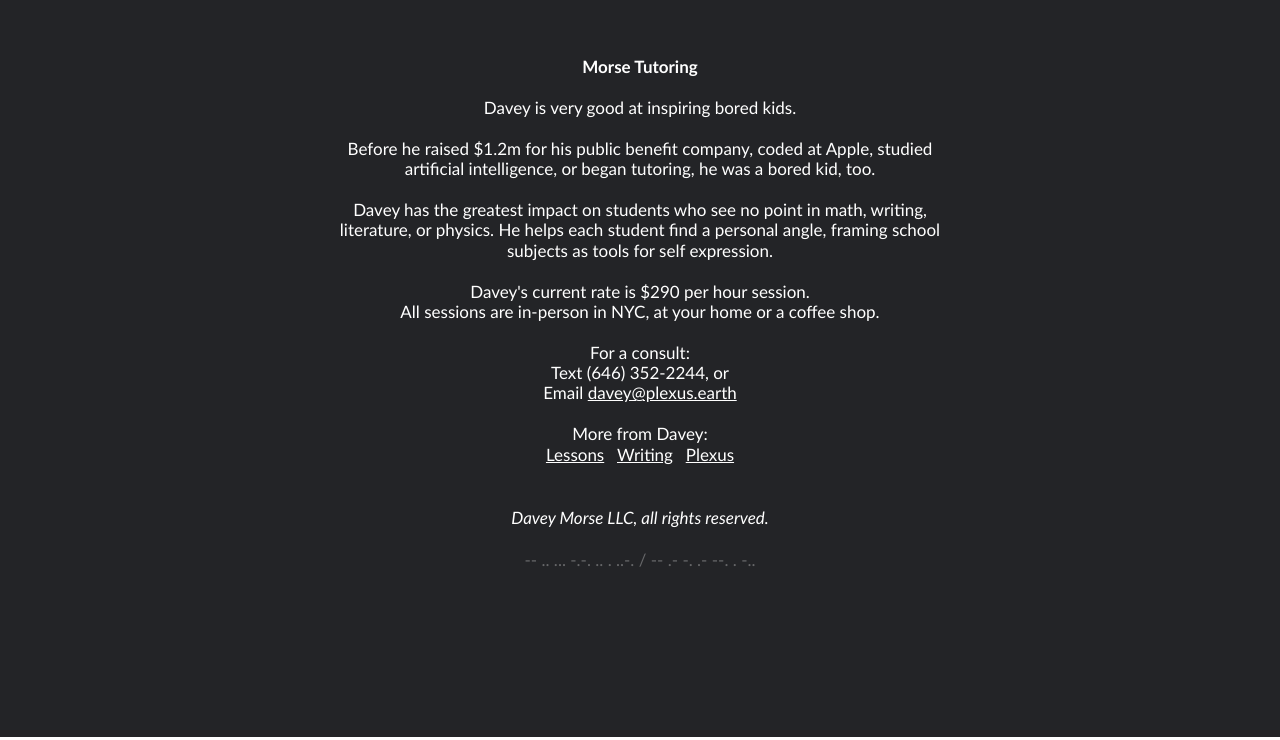
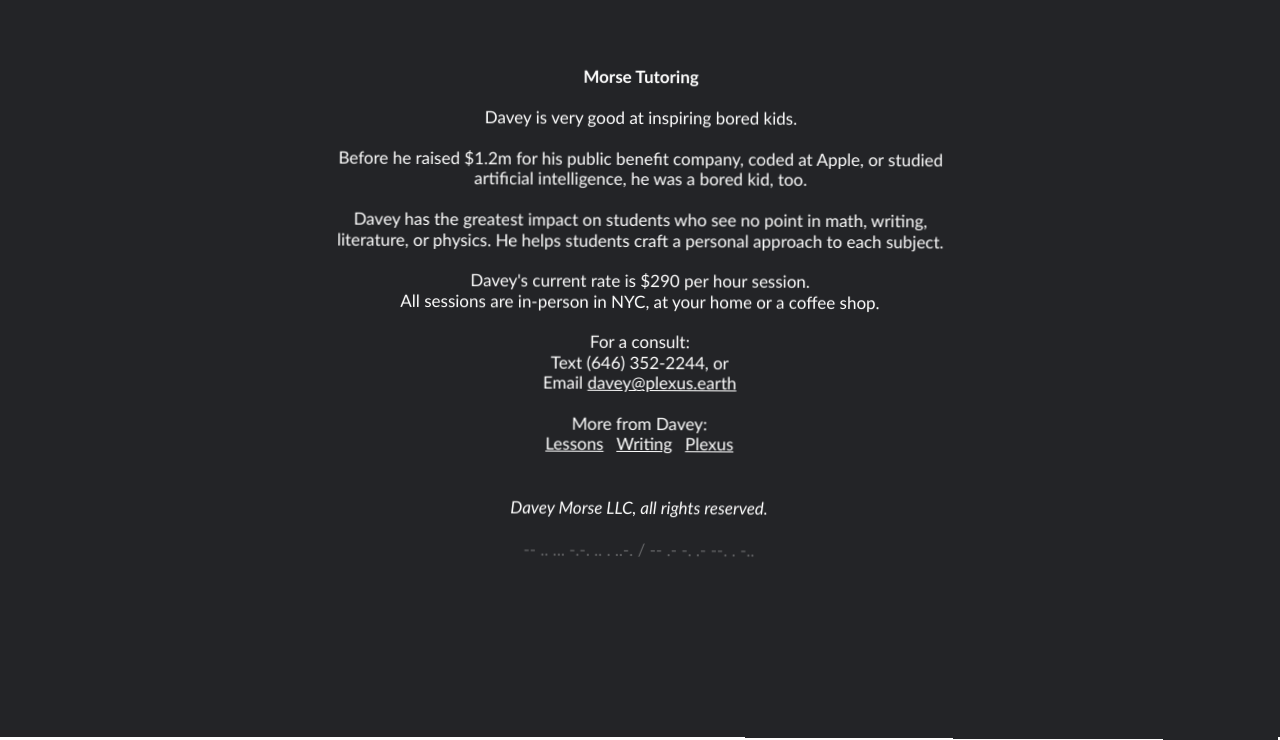
Before and after one commit to davey561/morse-tutoring, a React (Create React App) app: page / in a window 1280 px wide. Shown: the part 111-851 px from the top of the page. Built offline with nearby package versions, Linux system fonts and the light colour scheme.

Commit message:
rotation

```diff
--- a/src/App.css
+++ b/src/App.css
@@ -1,6 +1,8 @@
 .App {
   text-align: center;
   font-family: Optima;
+  background-color: #232427;
+
 }
 
 .App-logo {
@@ -24,6 +26,8 @@
   font-size: calc(9px + 1vmin);
   color: white;
   padding: 3vh 25vw;
+  animation: spin 200s linear infinite;
+
 }
 .eightball{
   font-size: 2em;
@@ -35,9 +39,8 @@
 }
 @keyframes spin {
   0% { transform: rotate(0deg); }
-  100% { transform: rotate(360deg); }
+  100% { transform: rotate(10deg); }
 }
-
 
 .title{
   font-weight: bold;
--- a/src/App.tsx
+++ b/src/App.tsx
@@ -13,9 +13,9 @@ function App() {
         <div className="bio">
         Davey is very good at inspiring bored kids.
         <br></br><br></br>
-        Before he raised $1.2m for his public benefit company, coded at Apple, studied artificial intelligence, or began tutoring, he was a bored kid, too.
+        Before he raised $1.2m for his public benefit company, coded at Apple, or studied artificial intelligence, he was a bored kid, too.
 <br></br><br></br>
-        Davey has the greatest impact on students who see no point in math, writing, literature, or physics. He helps each student find a personal angle, framing school subjects as tools for self expression.
+        Davey has the greatest impact on students who see no point in math, writing, literature, or physics. He helps students craft a personal approach to each subject.
 <br></br><br></br>
 Davey's current rate is $290 per hour session. <br></br>All sessions are in-person in NYC, at your home or a coffee shop.
 <br></br><br></br>
```
